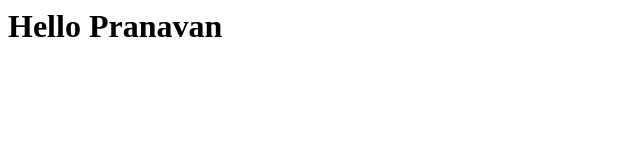
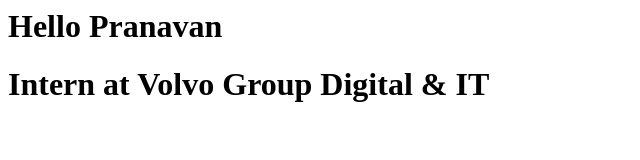
Before and after one commit to Techipeeyon/Azure-demo, a plain HTML site: page index.html in a window 1280 px wide. Shown: the whole page, without its empty margins (0-640 px from the left). Drawn offline with Linux system fonts and the light colour scheme.

Commit message:
Update index.html

```diff
--- a/index.html
+++ b/index.html
@@ -1 +1,2 @@
 <h1>Hello Pranavan</h1>
+<h1> Intern at Volvo Group Digital & IT</h1>
```
